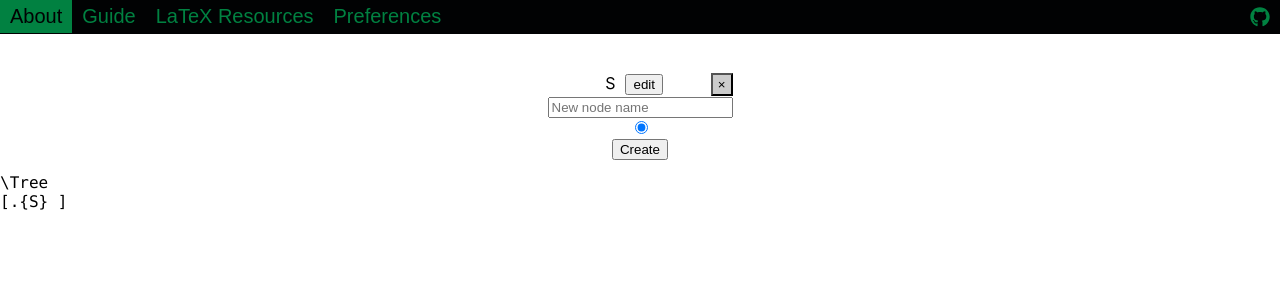
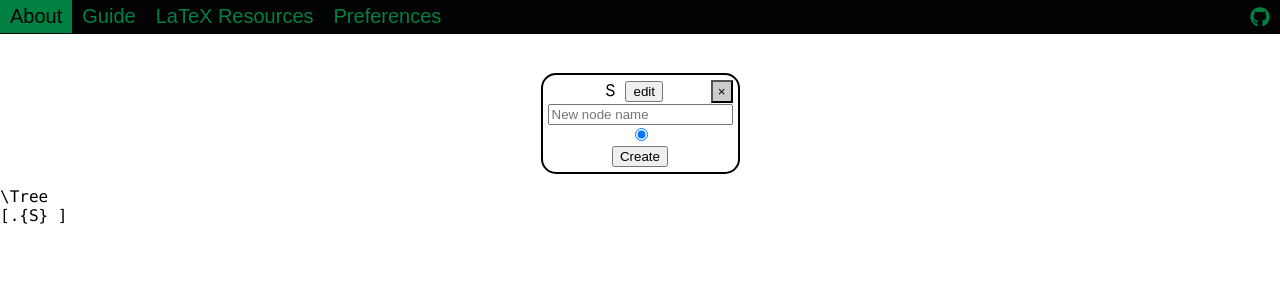
Before and after one commit to holdenout/tree2tex, a React (Create React App) app: page / in a window 1280 px wide. Shown: the top 300 px of the page. Built offline with nearby package versions, Linux system fonts and the light colour scheme.

Commit message:
Added node borders

```diff
--- a/src/TreeInterface/TreeGUI.css
+++ b/src/TreeInterface/TreeGUI.css
@@ -21,6 +21,9 @@
 
 .node {
   display: inline-block;
+  border-radius: 15px;
+  border: 2px solid;
+  padding: 5px;
 }
 
 .node-name {
```
